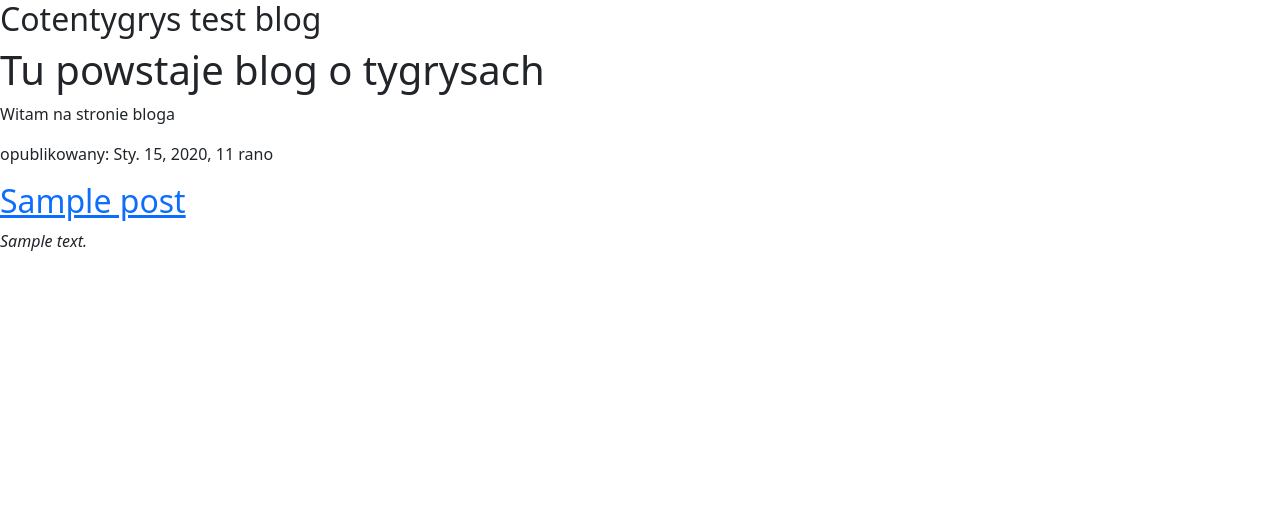
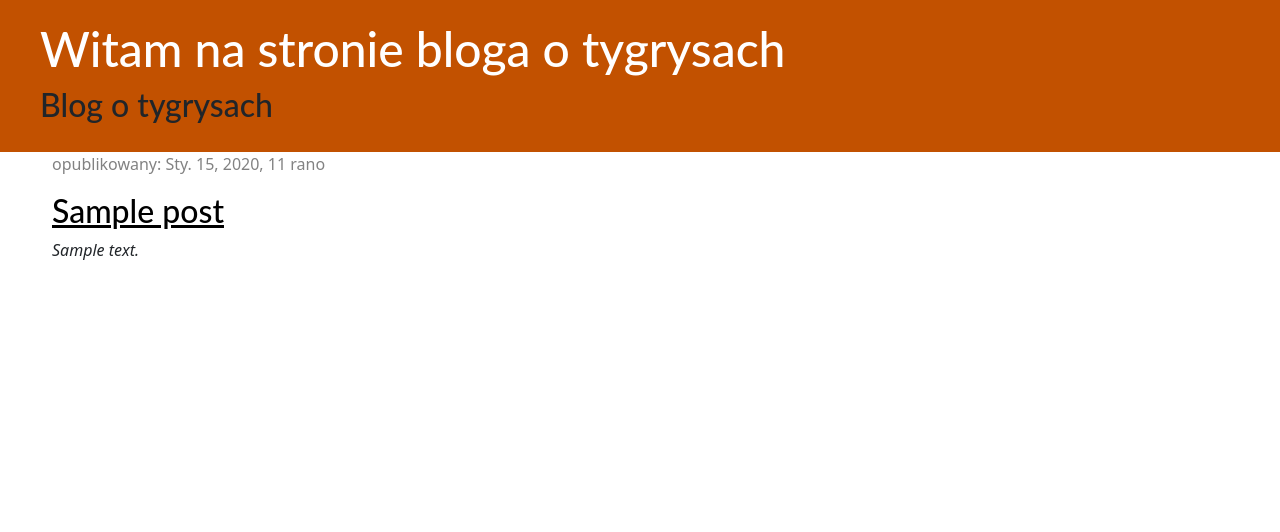
Before and after one commit to Cotentygrys/Django-blog-training, a Django app: page / in a window 1280 px wide. Shown: the top 532 px of the page. Run offline with Django 3.2, Linux system fonts and the light colour scheme; tables that the repository leaves empty hold one stand-in row (values such as "Sample post").

Commit message:
dodanie CSS

```diff
--- /dev/null
+++ b/blog/static/css/blog.css
@@ -0,0 +1,51 @@
+.page-header {
+    background-color: #C25100;
+    margin-top: 0;
+    padding: 20px 20px 20px 40px;
+}
+
+.page-header h1, .page-header h1 a, .page-header h1 a:visited, .page-header h1 a:active {
+    color: #ffffff;
+    font-size: 36pt;
+    text-decoration: none;
+}
+
+.content {
+    margin-left: 40px;
+}
+
+.img {
+    margin: 25px;
+    float: left;
+}
+
+h1, h2, h3, h4 {
+    font-family: 'Lato', sans-serif;
+}
+
+.data {
+    color: #828282;
+}
+
+.save {
+    float: right;
+}
+
+.post-form textarea, .post-form input {
+    width: 100%;
+}
+
+.top-menu, .top-menu:hover, .top-menu:visited {
+    color: #ffffff;
+    float: right;
+    font-size: 26pt;
+    margin-right: 20px;
+}
+
+.post {
+    margin-bottom: 70px;
+}
+
+.post h2 a, .post h1 a:visited {
+    color: #000000;
+}
--- a/blog/templates/blog/post_list.html
+++ b/blog/templates/blog/post_list.html
@@ -1,26 +1,45 @@
 <!DOCTYPE html>
-
+{% load static %}
 <html lang="pl">
 
 <head>
+
     <link href="https://cdn.jsdelivr.net/npm/bootstrap@5.0.2/dist/css/bootstrap.min.css" rel="stylesheet" integrity="sha384-EVSTQN3/azprG1Anm3QDgpJLIm9Nao0Yz1ztcQTwFspd3yD65VohhpuuCOmLASjC" crossorigin="anonymous">
+    <link rel="stylesheet" href="{% static 'css/blog.css' %}">
     <meta charset="UTF-8">
     <title>Cotentygrys test blog</title>
+
 </head>
 
 <body>
+<div class="page-header">
+<h1><a href="">Witam na stronie bloga o tygrysach</a></h1>
+<h2>Blog o tygrysach</h2>
+</div>
 
-<h2>Cotentygrys test blog</h2>
-<h1>Tu powstaje blog o tygrysach</h1>
-<p>Witam na stronie bloga</p>
+{% comment "Komentarz autora" %}
+    Tutaj lista postów
+    {% endcomment %}
 
+<div class="content container">
+    <div class="row">
 {% for post in posts %}
-<div>
-   <p>opublikowany: {{ post.publish_date }}</p>
+        <div class="col-md-8">
+<div class="post">
+    <div class="data">
+        <p>opublikowany: {{ post.publish_date }}</p>
+    </div>
+
     <h2><a href="">{{post.title}}</a></h2>
     <em>{{post.text|linebreaksbr }}</em>
 </div>
 {% endfor %}
+</div></div></div>
+
+<div class="stopka">
+
+</div>
+
 
 </body>
 
```
